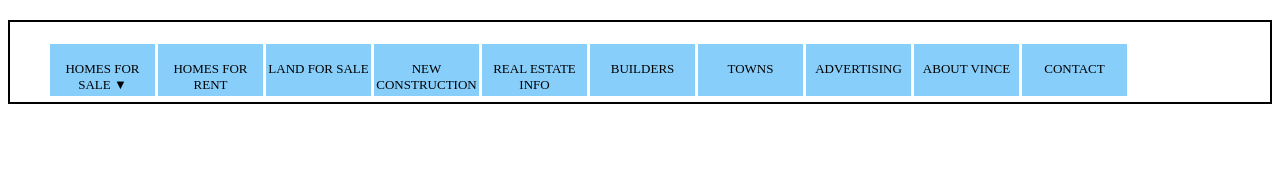
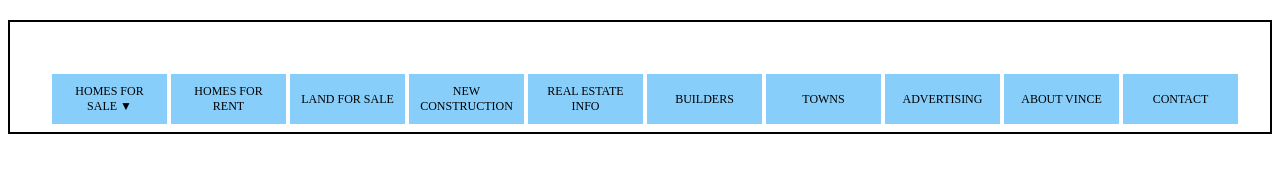
Before and after one commit to Vaibhavpathak1994/assign5, a plain HTML site: page index.html in a window 1280 px wide. Drawn offline with Linux system fonts and the light colour scheme.

Commit message:
edit style.css

```diff
--- a/index.html
+++ b/index.html
@@ -4,7 +4,7 @@
    </head>
    <body>
          <ul>
-            <li class="dropdown">
+            <li class="gap dropdown">
                <a href="#">HOMES FOR SALE <span class="arrow">&#9660;</span> </a>
                <div class="sub-menu">
                   <a href="#">1 </a>
@@ -14,14 +14,14 @@
                </div>
             </li>
             <li class="gap"><a href="#">HOMES FOR RENT</a></li>
-            <li class="gap"><a href="#">LAND FOR SALE</a></li>
+            <li class="gap"><a href="#"><p id="incenter">LAND FOR SALE</p></a></li>
             <li class="gap"><a href="#">NEW CONSTRUCTION</a></li>
             <li class="gap"><a href="#">REAL ESTATE INFO</a></li>
-            <li class="gap"><a href="#">BUILDERS</a></li>
-            <li class="gap"><a href="#">TOWNS</a></li>
-            <li class="gap"><a href="#">ADVERTISING</a></li>
-            <li class="gap"><a href="#">ABOUT VINCE</a></li>
-            <li class="gap"><a href="#">CONTACT</a></li>
+            <li class="gap"><a href="#"><p id="incenter">BUILDERS</p></a></li>
+            <li class="gap"><a href="#"><p id="incenter">TOWNS</p></a></li>
+            <li class="gap"><a href="#"><p id="incenter">ADVERTISING</p></a></li>
+            <li class="gap"><a href="#"><p id="incenter">ABOUT VINCE</p></a></li>
+            <li class="gap"><a href="#"><p id="incenter">CONTACT</p></a></li>
          </ul>
    </body>
 </html>
--- a/style.css
+++ b/style.css
@@ -1,7 +1,7 @@
 body{
-	border:2px solid;
+    border:2px solid;
     margin-top: 20px;
-    height: 80px;
+    height: 110px;
     width:auto;
   }
 
@@ -18,36 +18,51 @@ body{
   }
 
 .sub-menu a{
-	text-align: center;
-	width:103px;
+  text-align: center;
+  width:93px;
   }
 
 .sub-menu a:hover{
-	background-color: white;
-	width:103px;
+  background-color: white;
+  width:93px;
   }
 
 ul {
     list-style-type: none;
-    margin-top: 22px;
+    margin-top:50px;
+
   }
 
 li {
+     list-style-type: none;
+    margin: 2px;
+    overflow: hidden;
+    background-color:#f1f1f1;
     float: left;
    }
 
-li a {
-    display: block;
+ a {
+   display: block;
     color: black;
     text-align: center;
+    padding:10px 10px;
     text-decoration: none;
     background-color:#87CEFA;
-    height:35px;
-    width:105px;
-    padding-top:17px;
-    font-size: 13px;
+    height:30px;
+    width:95px;
+    font-size: 12px;
     }
+    #id2{
+      vertical-align: text-top;
+      padding-top: 14px;
+    }
+  #id1{
+  padding-top: 15px;
+}
+.gap{
+  margin-left: 2px;
 
-.gap{
-  padding-left:3px;
    }
+#incenter{
+  margin-top: 8px;
+}
```
